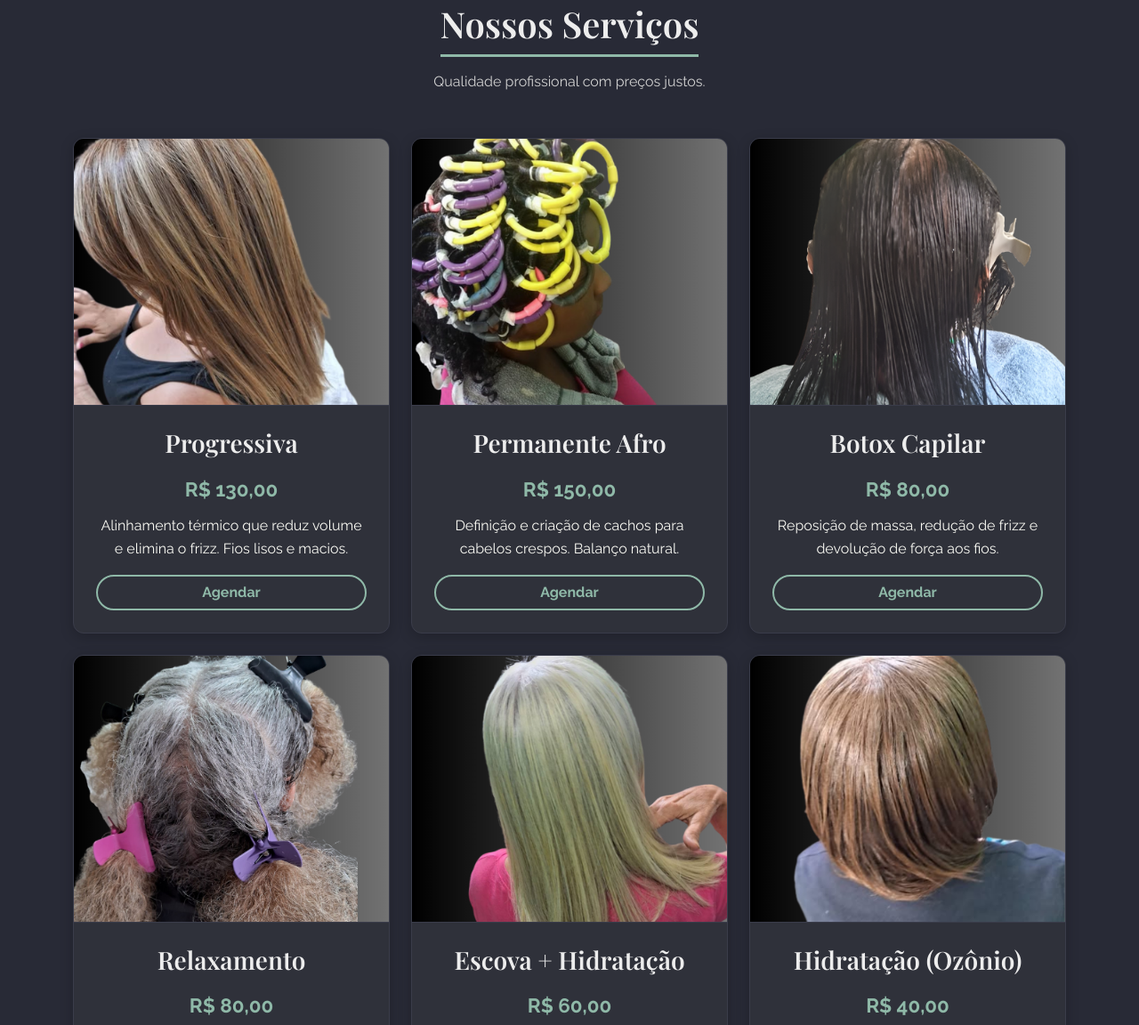
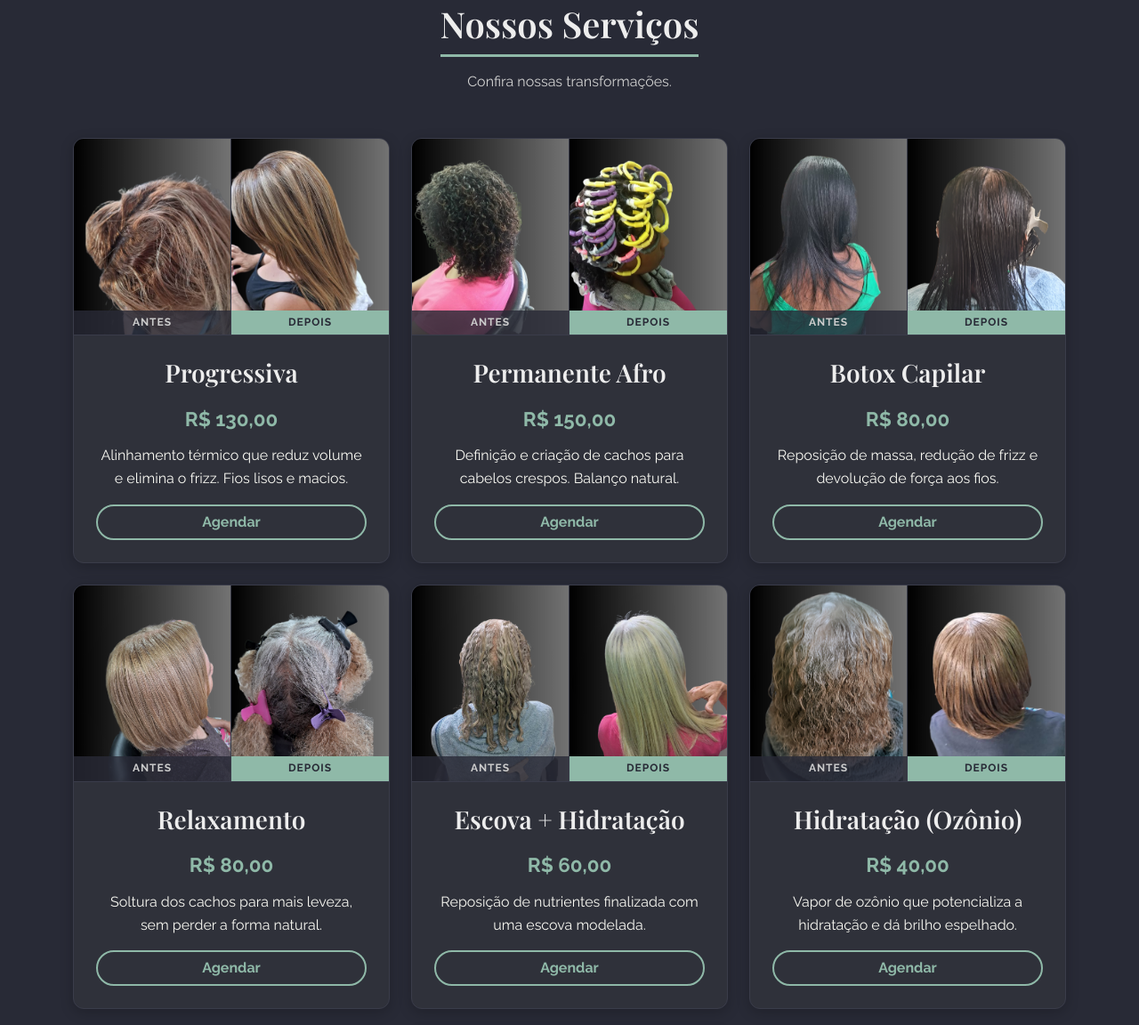
Before and after one commit to anacabelereira-web/Especialista, a plain HTML site: page index.html in a window 1280 px wide. Shown: the part 816-1968 px from the top of the page at 89% size. Drawn offline with nearby package versions, Linux system fonts and the light colour scheme.

Commit message:
Update index.html

```diff
--- a/index.html
+++ b/index.html
@@ -15,7 +15,7 @@
             --bg-dark: #282a36;
             --bg-card: #2f313a;
             --bg-header: #1a1c22;
-            --accent-color: #8FB9A8;
+            --accent-color: #8FB9A8; /* Verde Sálvia */
             --text-main: #f8f8f2;
             --text-muted: #d0d0d0;
             --border-color: #3a3c4a;
@@ -114,7 +114,7 @@
             color: white;
         }
 
-        /* Serviços */
+        /* Serviços (Cards) */
         .section-padding { padding: 60px 0; }
         .section-title {
             text-align: center;
@@ -143,12 +143,42 @@
             transform: translateY(-10px);
             border-color: var(--accent-color);
         }
-        .service-img {
-            height: 300px;
-            object-fit: cover;
-            width: 100%;
+
+        /* --- ESTILO PARA FOTOS ANTES/DEPOIS --- */
+        .service-media-group {
+            display: flex; /* Coloca lado a lado */
             border-bottom: 1px solid var(--border-color);
         }
+        .media-before, .media-after {
+            position: relative;
+            width: 50%; /* Cada uma ocupa metade */
+        }
+        .media-before {
+            border-right: 1px solid var(--border-color); /* Linha divisória */
+        }
+        .service-media-group img {
+            width: 100%;
+            height: 220px; /* Altura ajustada para o par */
+            object-fit: cover;
+            display: block;
+        }
+        /* Etiquetas Antes/Depois */
+        .label-antes, .label-depois {
+            position: absolute;
+            bottom: 0;
+            left: 0;
+            width: 100%;
+            text-align: center;
+            font-size: 0.75rem;
+            font-weight: 700;
+            text-transform: uppercase;
+            padding: 4px 0;
+            letter-spacing: 1px;
+        }
+        .label-antes { background-color: rgba(40, 42, 54, 0.8); color: #ccc; }
+        .label-depois { background-color: var(--accent-color); color: #282a36; }
+        /* ------------------------------------- */
+
         .service-body {
             padding: 25px;
             flex-grow: 1;
@@ -172,11 +202,11 @@
             text-align: center;
         }
 
-        /* Nova Seção da Tabela */
+        /* Seção da Tabela */
         .tabela-section {
-            background-color: #fff; /* Fundo branco para destacar a tabela */
+            background-color: #fff;
             padding: 60px 0;
-            color: #333; /* Texto escuro nesta seção */
+            color: #333;
         }
         .tabela-container img {
             max-width: 100%;
@@ -222,6 +252,7 @@
 
         @media (max-width: 768px) {
             .hero h1 { font-size: 2.2rem; }
+            .service-media-group img { height: 180px; } /* Menor no celular */
         }
     </style>
 </head>
@@ -256,13 +287,22 @@
         <div class="container">
             <div class="section-title">
                 <h2>Nossos Serviços</h2>
-                <p style="color: var(--text-muted);">Qualidade profissional com preços justos.</p>
+                <p style="color: var(--text-muted);">Confira nossas transformações.</p>
             </div>
 
             <div class="row g-4">
                 <div class="col-md-4 col-sm-6">
                     <div class="service-card">
-                        <img src="prog2.jpg" class="service-img" alt="Resultado Progressiva">
+                        <div class="service-media-group">
+                            <div class="media-before">
+                                <img src="prog1.jpg" alt="Antes">
+                                <span class="label-antes">Antes</span>
+                            </div>
+                            <div class="media-after">
+                                <img src="prog2.jpg" alt="Depois">
+                                <span class="label-depois">Depois</span>
+                            </div>
+                        </div>
                         <div class="service-body">
                             <h3>Progressiva</h3>
                             <p class="price">R$ 130,00</p>
@@ -274,7 +314,16 @@
 
                 <div class="col-md-4 col-sm-6">
                     <div class="service-card">
-                        <img src="afro2.jpg" class="service-img" alt="Resultado Permanente Afro">
+                        <div class="service-media-group">
+                            <div class="media-before">
+                                <img src="afro1.jpg" alt="Antes">
+                                <span class="label-antes">Antes</span>
+                            </div>
+                            <div class="media-after">
+                                <img src="afro2.jpg" alt="Depois">
+                                <span class="label-depois">Depois</span>
+                            </div>
+                        </div>
                         <div class="service-body">
                             <h3>Permanente Afro</h3>
                             <p class="price">R$ 150,00</p>
@@ -286,7 +335,16 @@
 
                 <div class="col-md-4 col-sm-6">
                     <div class="service-card">
-                        <img src="botox2.jpg" class="service-img" alt="Resultado Botox">
+                        <div class="service-media-group">
+                            <div class="media-before">
+                                <img src="botox1.jpg" alt="Antes">
+                                <span class="label-antes">Antes</span>
+                            </div>
+                            <div class="media-after">
+                                <img src="botox2.jpg" alt="Depois">
+                                <span class="label-depois">Depois</span>
+                            </div>
+                        </div>
                         <div class="service-body">
                             <h3>Botox Capilar</h3>
                             <p class="price">R$ 80,00</p>
@@ -298,7 +356,16 @@
 
                 <div class="col-md-4 col-sm-6">
                     <div class="service-card">
-                        <img src="relax2.jpg" class="service-img" alt="Resultado Relaxamento">
+                        <div class="service-media-group">
+                            <div class="media-before">
+                                <img src="relax1.jpg" alt="Antes">
+                                <span class="label-antes">Antes</span>
+                            </div>
+                            <div class="media-after">
+                                <img src="relax2.jpg" alt="Depois">
+                                <span class="label-depois">Depois</span>
+                            </div>
+                        </div>
                         <div class="service-body">
                             <h3>Relaxamento</h3>
                             <p class="price">R$ 80,00</p>
@@ -310,7 +377,16 @@
 
                 <div class="col-md-4 col-sm-6">
                     <div class="service-card">
-                        <img src="escova2.jpg" class="service-img" alt="Resultado Escova">
+                        <div class="service-media-group">
+                            <div class="media-before">
+                                <img src="escova1.jpg" alt="Antes">
+                                <span class="label-antes">Antes</span>
+                            </div>
+                            <div class="media-after">
+                                <img src="escova2.jpg" alt="Depois">
+                                <span class="label-depois">Depois</span>
+                            </div>
+                        </div>
                         <div class="service-body">
                             <h3>Escova + Hidratação</h3>
                             <p class="price">R$ 60,00</p>
@@ -322,7 +398,16 @@
 
                 <div class="col-md-4 col-sm-6">
                     <div class="service-card">
-                        <img src="hidra2.jpg" class="service-img" alt="Resultado Hidratação">
+                        <div class="service-media-group">
+                            <div class="media-before">
+                                <img src="hidra1.jpg" alt="Antes">
+                                <span class="label-antes">Antes</span>
+                            </div>
+                            <div class="media-after">
+                                <img src="hidra2.jpg" alt="Depois">
+                                <span class="label-depois">Depois</span>
+                            </div>
+                        </div>
                         <div class="service-body">
                             <h3>Hidratação (Ozônio)</h3>
                             <p class="price">R$ 40,00</p>
@@ -334,7 +419,16 @@
 
                 <div class="col-md-4 col-sm-6 mx-auto">
                     <div class="service-card">
-                        <img src="corte2.png" class="service-img" alt="Resultado Corte">
+                        <div class="service-media-group">
+                            <div class="media-before">
+                                <img src="corte1.png" alt="Antes">
+                                <span class="label-antes">Antes</span>
+                            </div>
+                            <div class="media-after">
+                                <img src="corte2.png" alt="Depois">
+                                <span class="label-depois">Depois</span>
+                            </div>
+                        </div>
                         <div class="service-body">
                             <h3>Corte Feminino</h3>
                             <p class="price">A partir de R$ 30,00</p>
```
